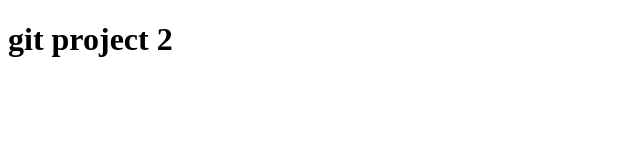
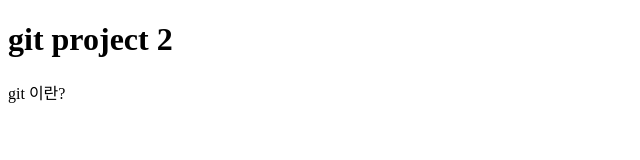
Before and after one commit to chaeeunmoon/git-project, a plain HTML site: page src/index.html in a window 1280 px wide. Shown: the full height of the page, 0-640 px from the left. Drawn offline with Linux system fonts and the light colour scheme.

Commit message:
제목 추가

```diff
--- a/src/index.html
+++ b/src/index.html
@@ -8,5 +8,6 @@
 </head>
 <body>
   <h1>git project 2</h1>
+  <label>git 이란?</label>
 </body>
 </html>
```
